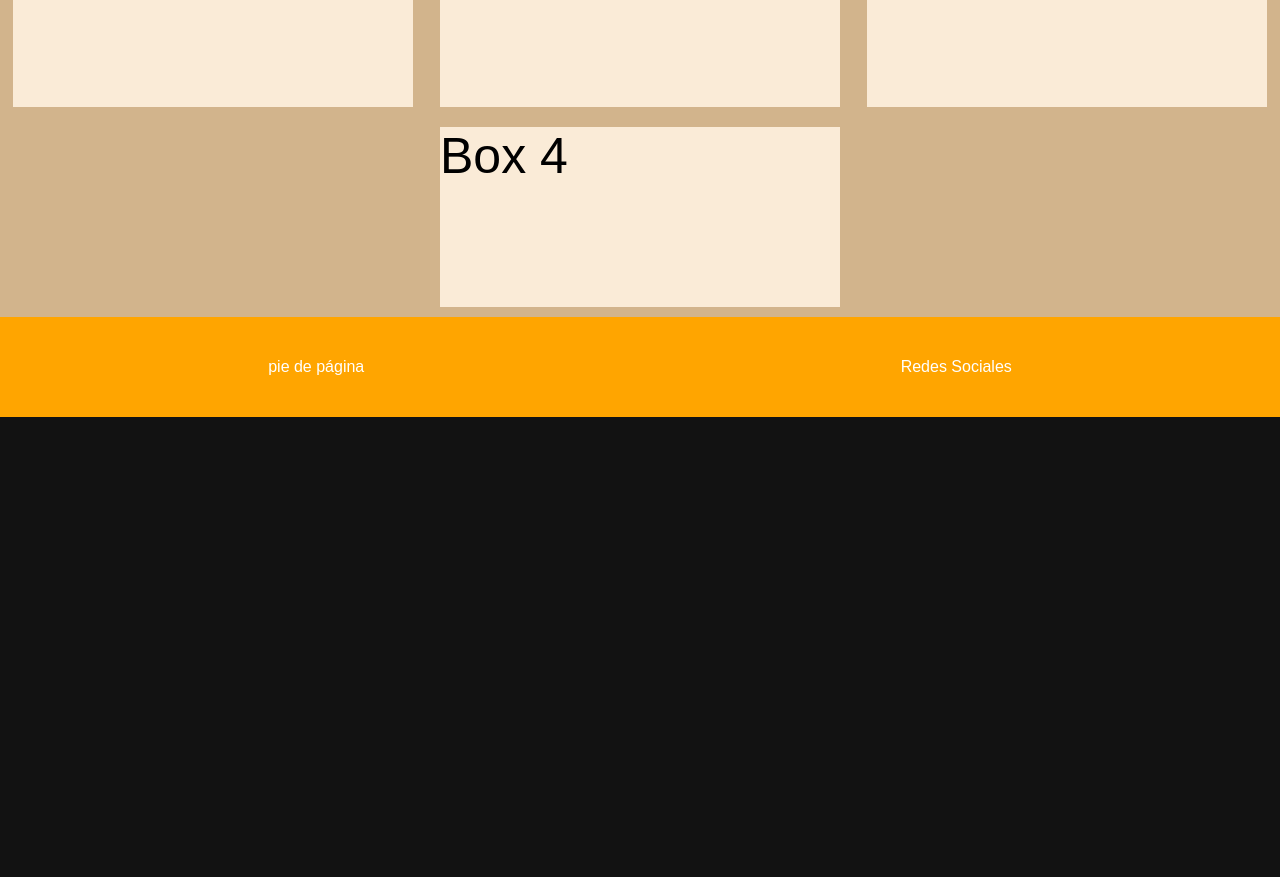
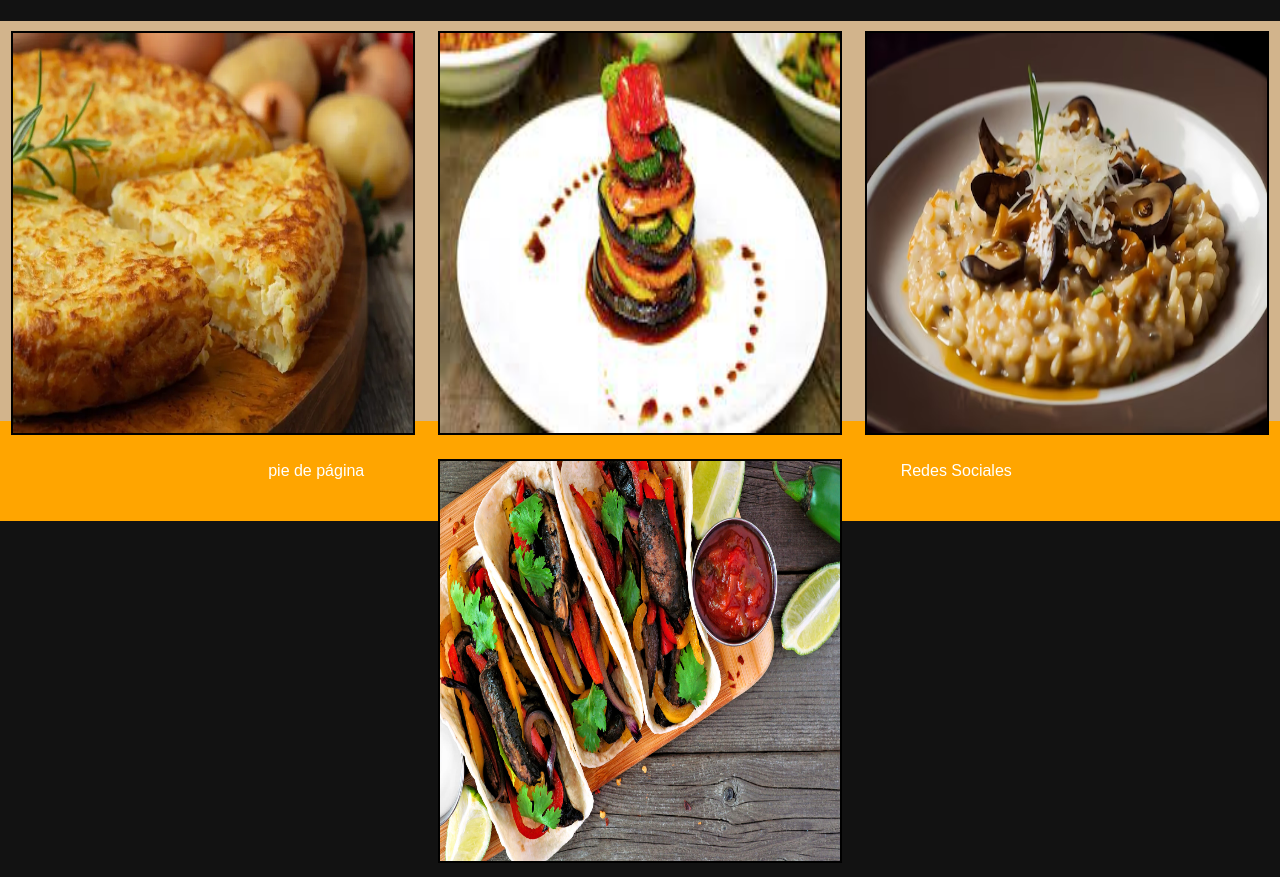
Before and after one commit to FranciscoMasiello/Laboratorio, a plain HTML site: page Clase 07 Tarea/index.html in a window 1280 px wide. Shown: the part 628-1505 px from the top of the page. Before the commit the page ends 1045 px from the top, so only its background shows below. Drawn offline with Linux system fonts and the light colour scheme.

Commit message:
clase 07.progreso

```diff
--- a/Clase 07 Tarea/index.html
+++ b/Clase 07 Tarea/index.html
@@ -15,13 +15,13 @@
         </header>
         <main>
             <div class="portada">
-            <img  src="img/libros-de-cocina-vegetariana-2.webp" alt="portada">
+            <a href="#"><img  src="img/libros-de-cocina-vegetariana-2.webp" alt="portada"></a>
             </div>
             <div class="flex-container">
-                <div class="flex-item">Box 1</div>
-                <div class="flex-item">Box 2</div>
-                <div class="flex-item">Box 3</div>
-                <div class="flex-item">Box 4</div>
+                <div class="flex-item"><img src="img/cover_kvh73gs5ar_tortilla-1024x683.jpg.webp" alt="box 1"></div>
+                <div class="flex-item"><img src="img/rattatouile.jpg" alt="box 2"></div>
+                <div class="flex-item"><img src="img/risotto-vegetariano-saludable-champinones-comestibles-frescos-generado-ia_188544-10215.avif" alt="box 3"></div>
+                <div class="flex-item"><img src="img/seitan.jpg" alt="box 4"></div>
                 <!--<div class="flex-item">Box 5</div>
                 <div class="flex-item">Box 6</div>
                 <div class="flex-item">Box 7</div>
--- a/Clase 07 Tarea/style.css
+++ b/Clase 07 Tarea/style.css
@@ -20,13 +20,15 @@ header{
     background-color: antiquewhite;
     height: 20px;
 }*/
-.input{
-
+header .input{
+    margin-right: 47%;
+    margin-top: 30px;
 }
 
 .portada{
     display: flex;
     justify-content: center;
+    margin: 50px;
 }
 
 .flex-container{
@@ -38,13 +40,14 @@ header{
     flex-wrap: wrap;
 
 }
-.flex-item{
+.flex-item img{
     background-color: antiquewhite ;
     color: black;
     width: 400px;
-    height: px;
+    height: 400px;
     margin: 10px;
     font-size: 50px;
+    border: 2px solid black;
 }
 
 /*.aside{
```
Also changed, not shown: Clase 07 Tarea/img/cover_kvh73gs5ar_tortilla-1024x683.jpg.webp (added), Clase 07 Tarea/img/rattatouile.jpg (added), Clase 07 Tarea/img/risotto-vegetariano-saludable-champinones-comestibles-frescos-generado-ia_188544-10215.avif (added), Clase 07 Tarea/img/seitan.jpg (added).
